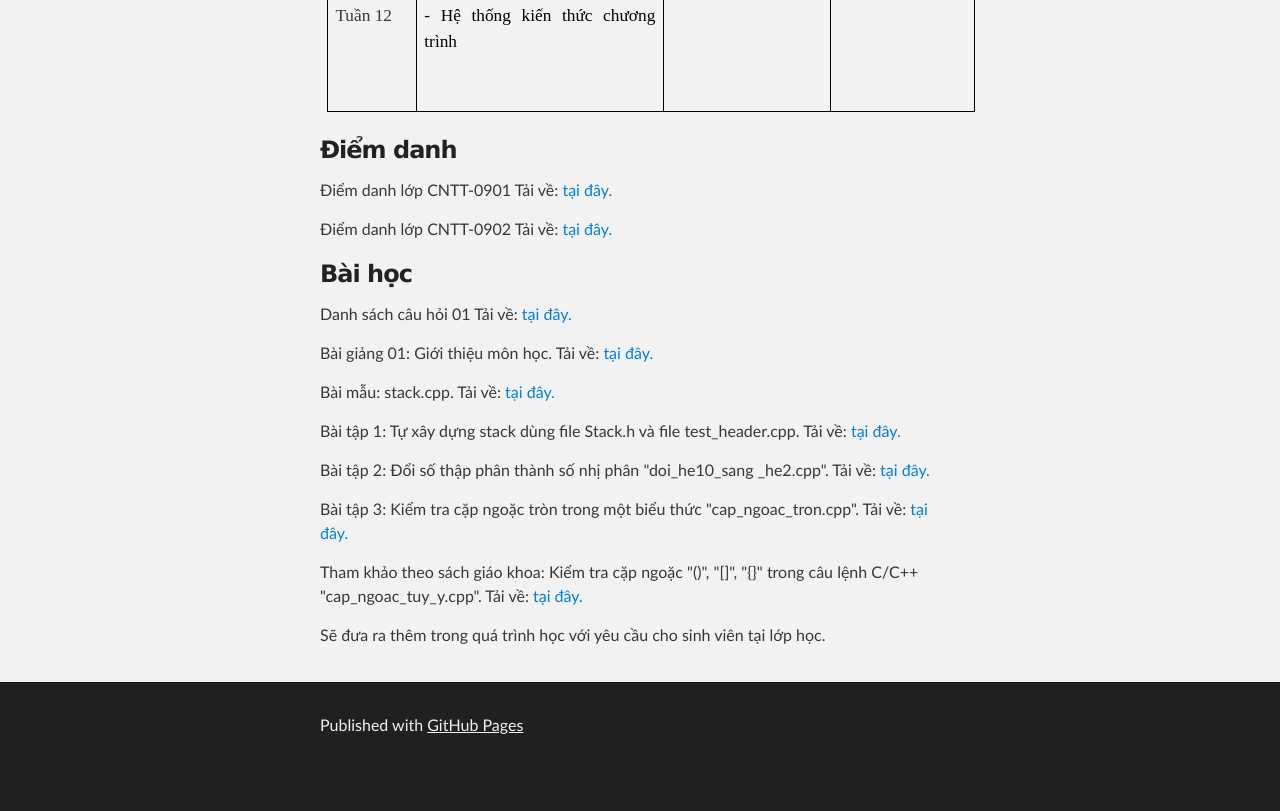
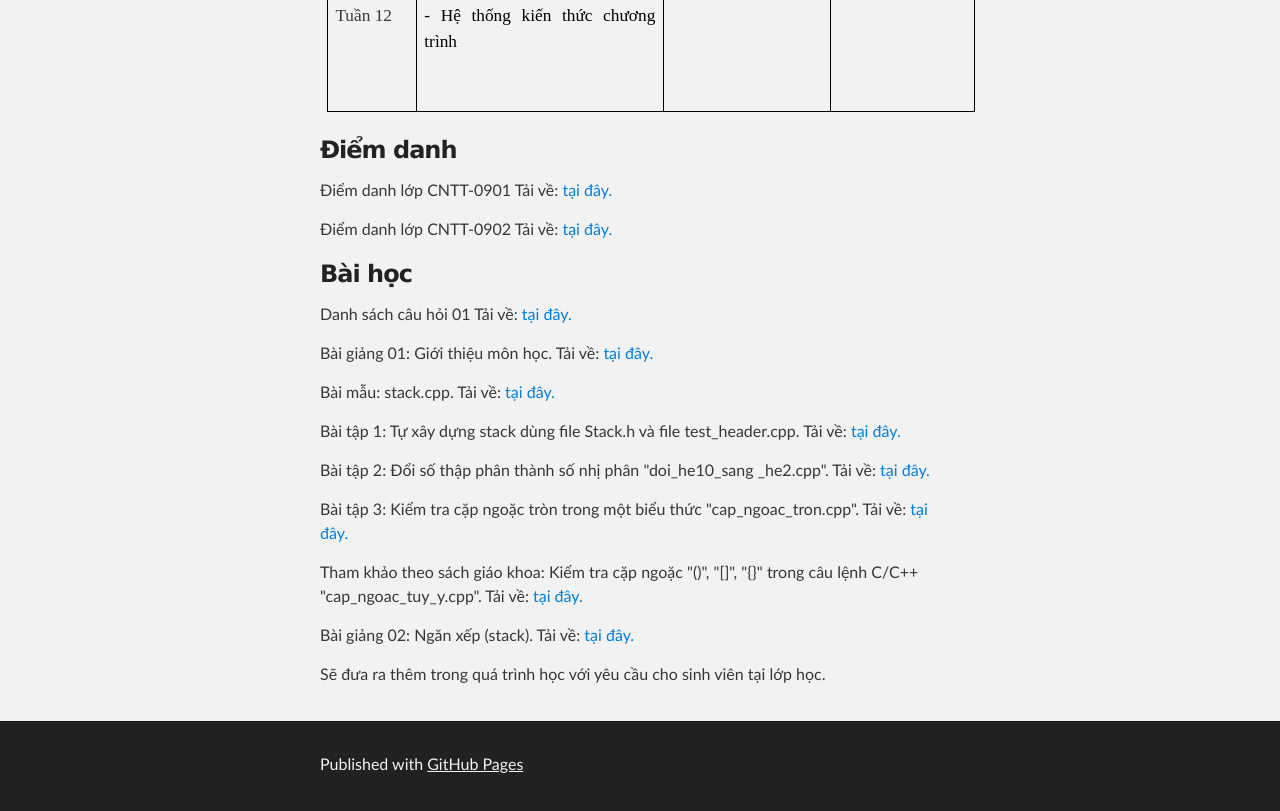
Before and after one commit to tony201/ctdlgt08.github.io, a plain HTML site: page index.html in a window 1280 px wide. Shown: the part 4018-4829 px from the top of the page. Before the commit the page ends 4790 px from the top, so only its background shows below. Drawn offline with Linux system fonts and the light colour scheme.

Commit message:
Update index.html

```diff
--- a/index.html
+++ b/index.html
@@ -972,6 +972,9 @@ Tải về: <a href="https://www.dropbox.com/s/zoil5bvnk949tc4/cap_ngoac_tron.cp
 <p>Tham khảo theo sách giáo khoa: Kiểm tra cặp ngoặc "()", "[]", "{}"  trong câu lệnh C/C++ "cap_ngoac_tuy_y.cpp".
 Tải về: <a href="https://www.dropbox.com/s/gdkjovla7bqkpwk/cap_ngoac_tuy_y.cpp?dl=0"> tại đây.</a>
 </p>
+<p>Bài giảng 02: Ngăn xếp (stack).
+Tải về: <a href="https://www.dropbox.com/s/8qy9ke77ujcizxq/Gioi_thieu_Stack.pptx?dl=0"> tại đây.</a>
+</p>
 <p>Sẽ đưa ra thêm trong quá trình học với yêu cầu cho sinh viên  tại lớp học.</p>
 
       </section>
```
